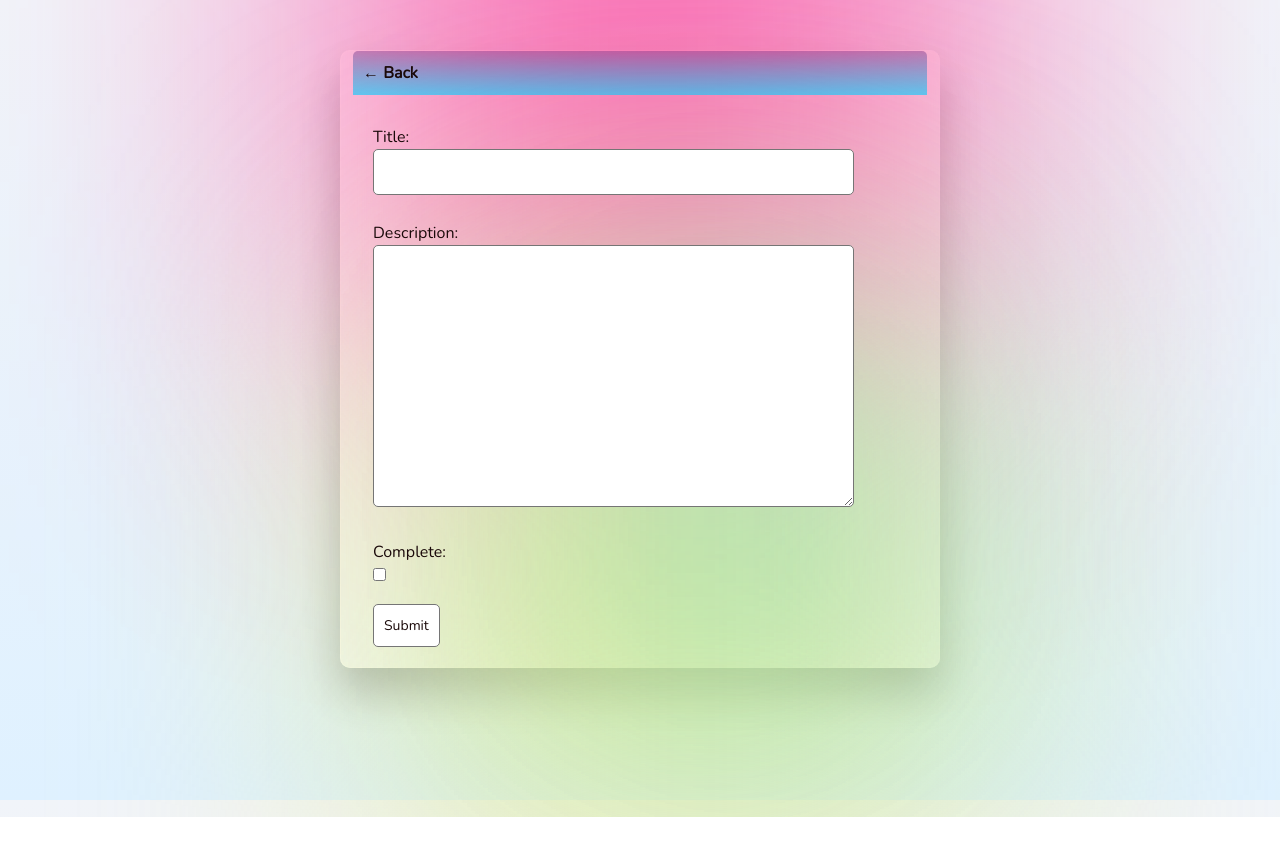
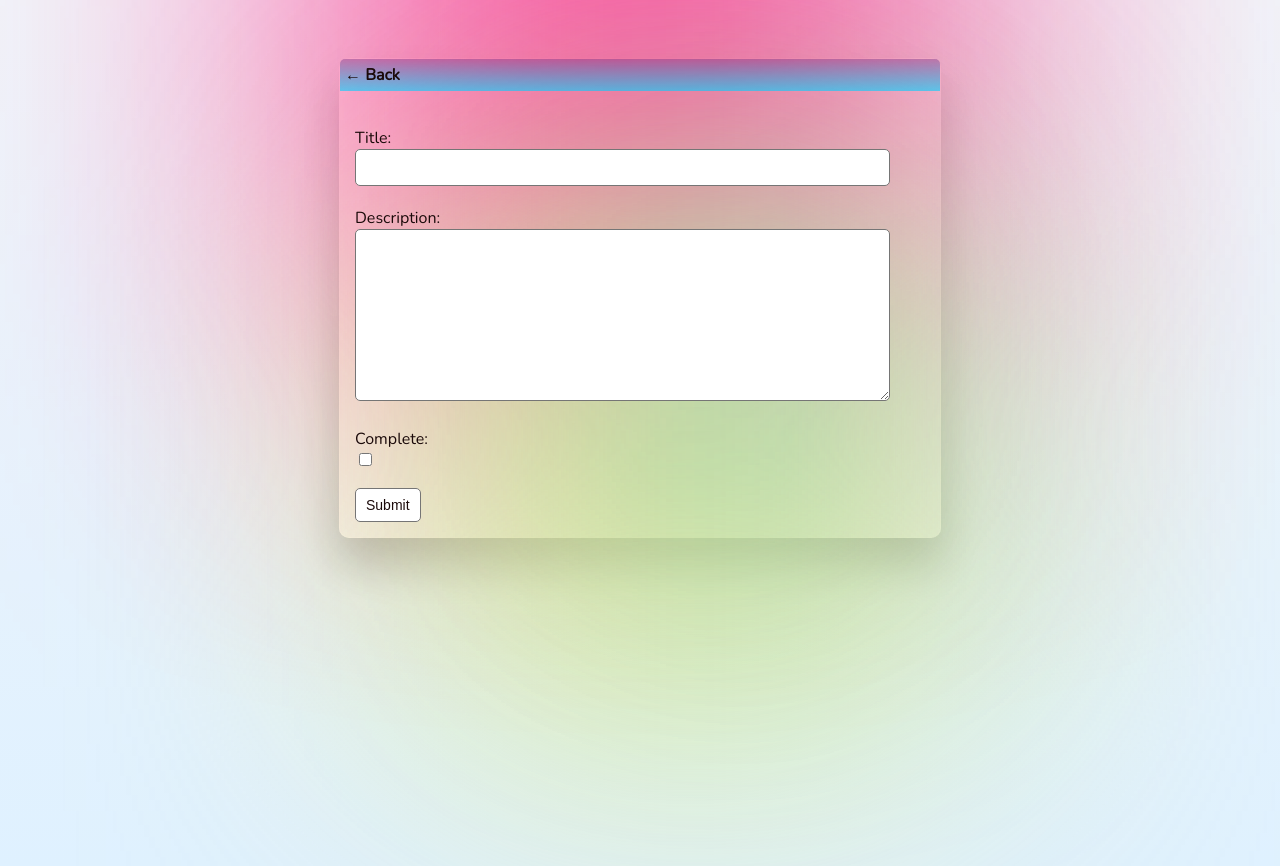
Before and after one commit to gulsabafiha/todo_app_with_Django, a Django app: page /task-create/ in a window 1280 px wide. Before the commit the page ends 817 px from the top, so only its background shows below. Run offline with Django 3.2, Linux system fonts and the light colour scheme; a user stored in the database is signed in.

Commit message:
final commit

```diff
--- a/base/static/base/css/core.css
+++ b/base/static/base/css/core.css
@@ -10,10 +10,10 @@ body {
   filter: blur(150px);
 }
 .color:nth-child(1) {
-  top: -290px;
+  top: -300px;
   width: 600px;
   height: 600px;
-  background: #ff359acb;
+  background: #ff359a;
 }
 .color:nth-child(2) {
   bottom: -150px;
@@ -39,7 +39,7 @@ h6 {
   font-size: 24px;
   font-weight: 600;
   letter-spacing: 1px;
-  margin-bottom: 40px;
+  margin-bottom: 20px;
 }
 
 a,
@@ -55,7 +55,7 @@ p {
   backdrop-filter: blur(20px);
   box-shadow: 0 25px 45px rgba(0, 0, 0, 0.274);
   border: 1px solid rgba(255, 255, 255, 0.582);
-  border-right: 1px solid rgba(255, 255, 255, 0.363);
+  border-right: 1px solid rgba(255, 255, 255, 0.589);
   border-bottom: 1px solid rgba(255, 255, 255, 0.329);
   border-top: 1px solid rgba(255, 255, 255, 0.329);
 }
@@ -66,7 +66,7 @@ p {
   display: flex;
   justify-content: space-between;
   color: rgb(27, 10, 10);
-  padding: 10px;
+  padding: 5px;
   border-radius: 5px 5px 0 0;
   background: linear-gradient(rgba(121, 47, 131, 0.432), #00d0ff9c);
 }
@@ -74,6 +74,7 @@ p {
   color: rgb(27, 10, 10);
   font-weight: 600;
   text-decoration: none;
+  text-align: center;
 }
 .task-wrapper {
   display: flex;
@@ -138,7 +139,7 @@ p {
 .handle:active,
 .handle:active:before,
 .handle:active:after {
-  cursor: grabbing;
+  cursor: cursor;
 }
 
 .dropArea {
@@ -181,7 +182,7 @@ textarea {
 }
 
 label {
-  padding-top: 10px !important;
+  padding-top: 5px !important;
   display: block;
 }
 
@@ -195,7 +196,7 @@ label {
   border: 1px solid #757575;
   background-color: #fff;
   color: rgb(27, 10, 10);
-  padding: 10px;
+  padding: 8px 10px;
   font-size: 14px;
   border-radius: 5px;
   cursor: pointer;
@@ -203,5 +204,5 @@ label {
 }
 
 .card-body {
-  padding: 20px;
+  padding: 15px;
 }
--- a/base/templates/base/main.html
+++ b/base/templates/base/main.html
@@ -8,29 +8,19 @@
     <link rel="preconnect" href="https://fonts.googleapis.com" />
     <link rel="preconnect" href="https://fonts.gstatic.com" crossorigin />
     <link
-      href="https://fonts.googleapis.com/css2?family=Nunito:wght@200&display=swap"
+      href="https://fonts.googleapis.com/css2?family=Nunito&display=swap"
       rel="stylesheet"
     />
-    <link
-      href="https://cdn.jsdelivr.net/npm/bootstrap@5.0.2/dist/css/bootstrap.min.css"
-      rel="stylesheet"
-      integrity="sha384-EVSTQN3/azprG1Anm3QDgpJLIm9Nao0Yz1ztcQTwFspd3yD65VohhpuuCOmLASjC"
-      crossorigin="anonymous"
-    />
-     <link rel="stylesheet" href="{% static 'base/css/core.css' %}" />
+
+    <link rel="stylesheet" href="{% static 'base/css/core.css' %}" />
     <title>To Do List</title>
-
   </head>
   <body>
     <div class="container">
-        <div class="color"></div>
-        <div class="color"></div>
-        <div class="color"></div>
-        <div class="box">
-
-    {% block content %}
-     {% endblock content %}
-     </div>
-     </div>
+      <div class="color"></div>
+      <div class="color"></div>
+      <div class="color"></div>
+      <div class="box">{% block content %} {% endblock content %}</div>
+    </div>
   </body>
 </html>
--- a/base/templates/base/task_form.html
+++ b/base/templates/base/task_form.html
@@ -1,18 +1,16 @@
 {% extends 'base/main.html' %}
+
 {% block content %}
 
 <div class="header-bar">
-    <a href="{% url 'task' %}">&#8592; Back</a>
+  <a href="{% url 'task' %}">&#8592; Back</a>
 </div>
 
-
 <div class="card-body">
-    <form method="POST" action="">
-        {% csrf_token %}
-        {{form.as_p}}
-        <input class="button" type="submit" value="Submit">
-    </form>
+  <form method="POST" action="">
+    {% csrf_token %} {{form.as_p}}
+    <input class="button" type="submit" value="Submit" />
+  </form>
 </div>
 
-
 {% endblock content %}
```
Also changed, not shown: db.sqlite3.
